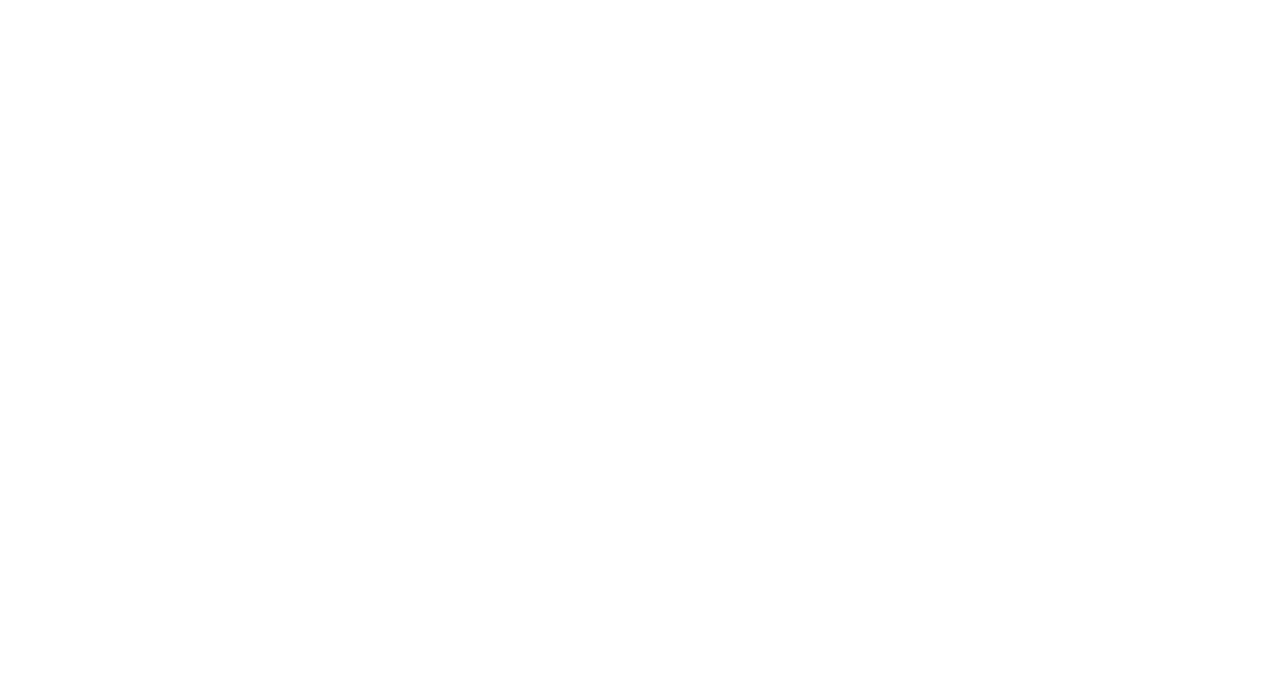
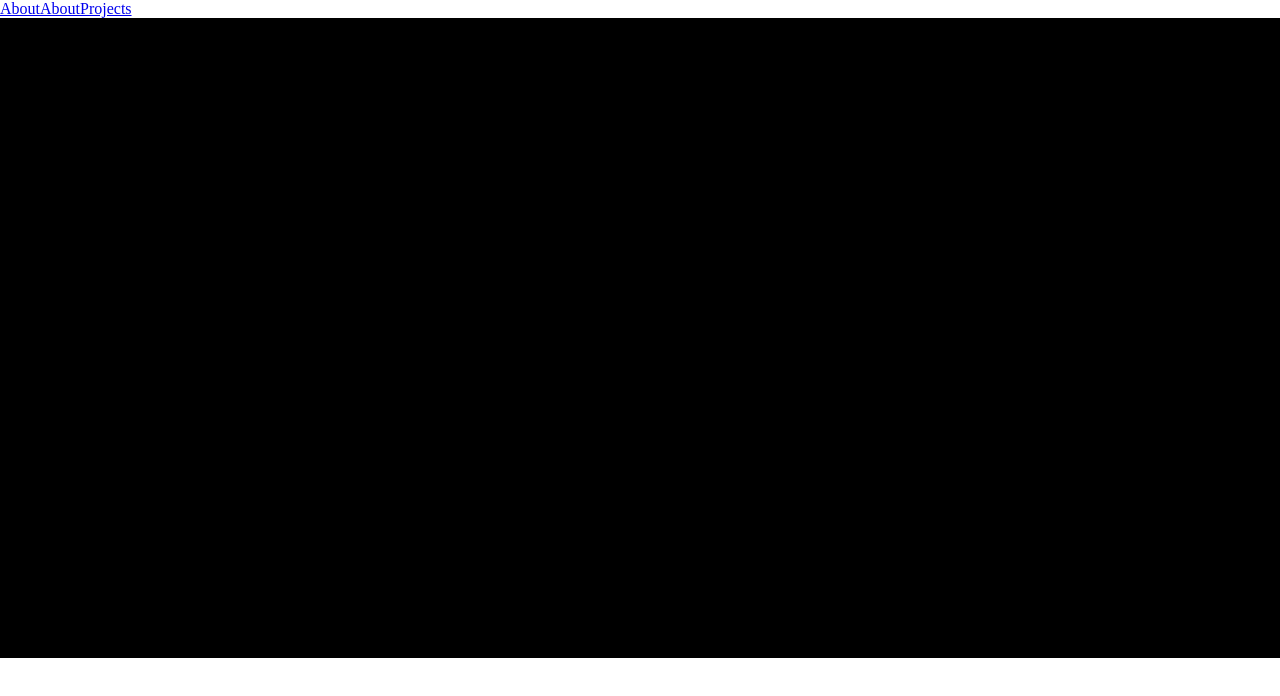
Before and after one commit to shahaf-Segal/Portfolio_Shahaf, a React (Vite) app: page / in a window 1280 px wide. Shown: the top 696 px of the page. Built offline with nearby package versions, Linux system fonts and the light colour scheme.

Commit message:
changed to single page configuration

```diff
--- a/package.json
+++ b/package.json
@@ -17,6 +17,7 @@
     "react": "^18.3.1",
     "react-dom": "^18.3.1",
     "react-router-dom": "^6.24.0",
+    "react-router-hash-link": "^2.4.3",
     "sass": "^1.77.8"
   },
   "devDependencies": {
--- a/src/App.jsx
+++ b/src/App.jsx
@@ -1,14 +1,13 @@
-import { BrowserRouter, Route, Routes } from "react-router-dom";
+import { BrowserRouter } from "react-router-dom";
 import "./App.scss";
+import About from "./components/Sections/About/About.jsx";
+import NavBar from "./components/Sections/NavBar/NavBar.jsx";
 
 function App() {
   return (
     <BrowserRouter>
-      <Routes>
-        <Route path="/" element={<div></div>} />
-        <Route path="/projects" element={<div></div>} />
-        <Route path="/about" element={<div></div>} />
-      </Routes>
+      <NavBar />
+      <About />
     </BrowserRouter>
   );
 }
```
Also changed, not shown: 1 other file (tests, documents, lock files or other folders).
